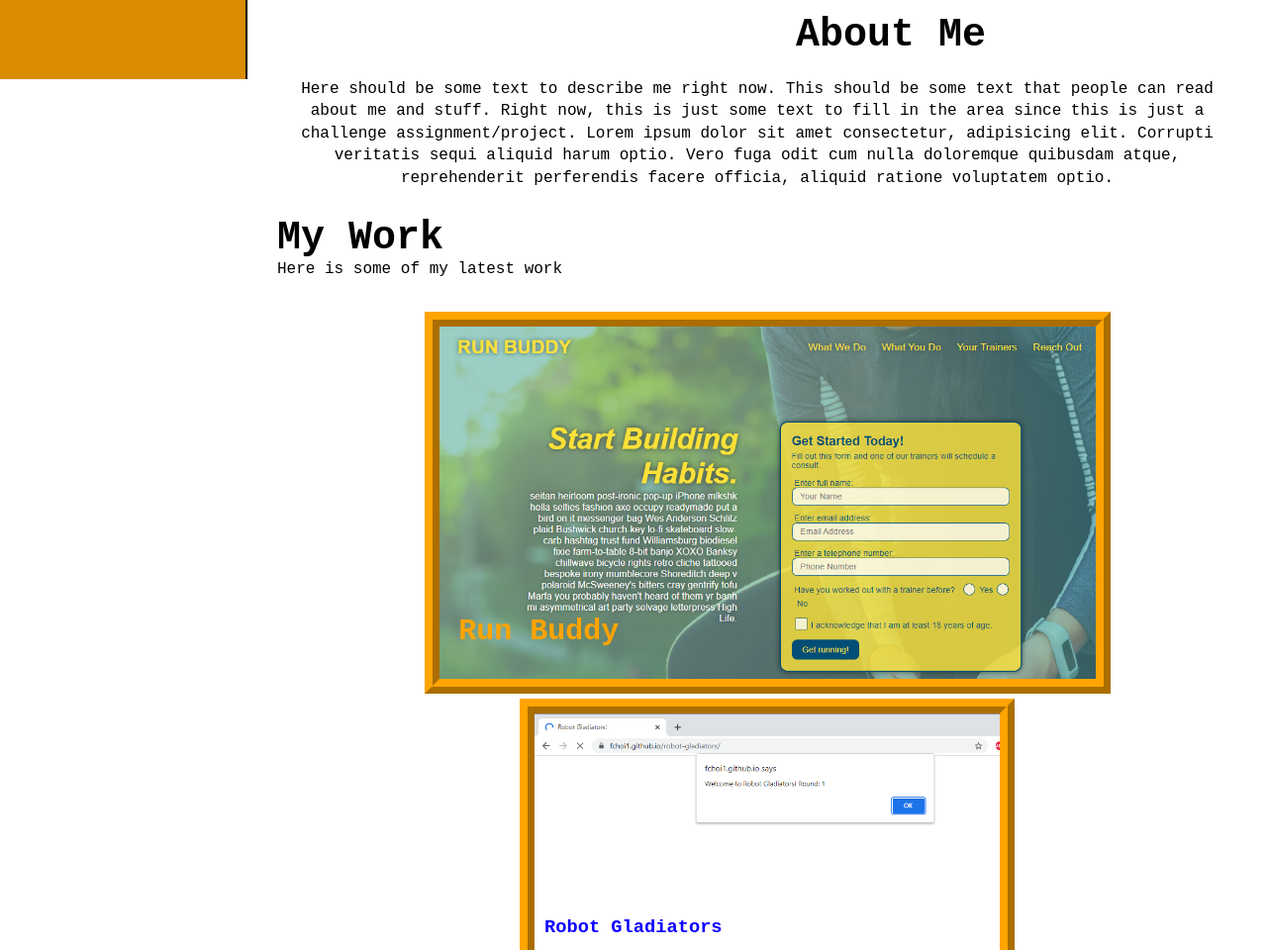
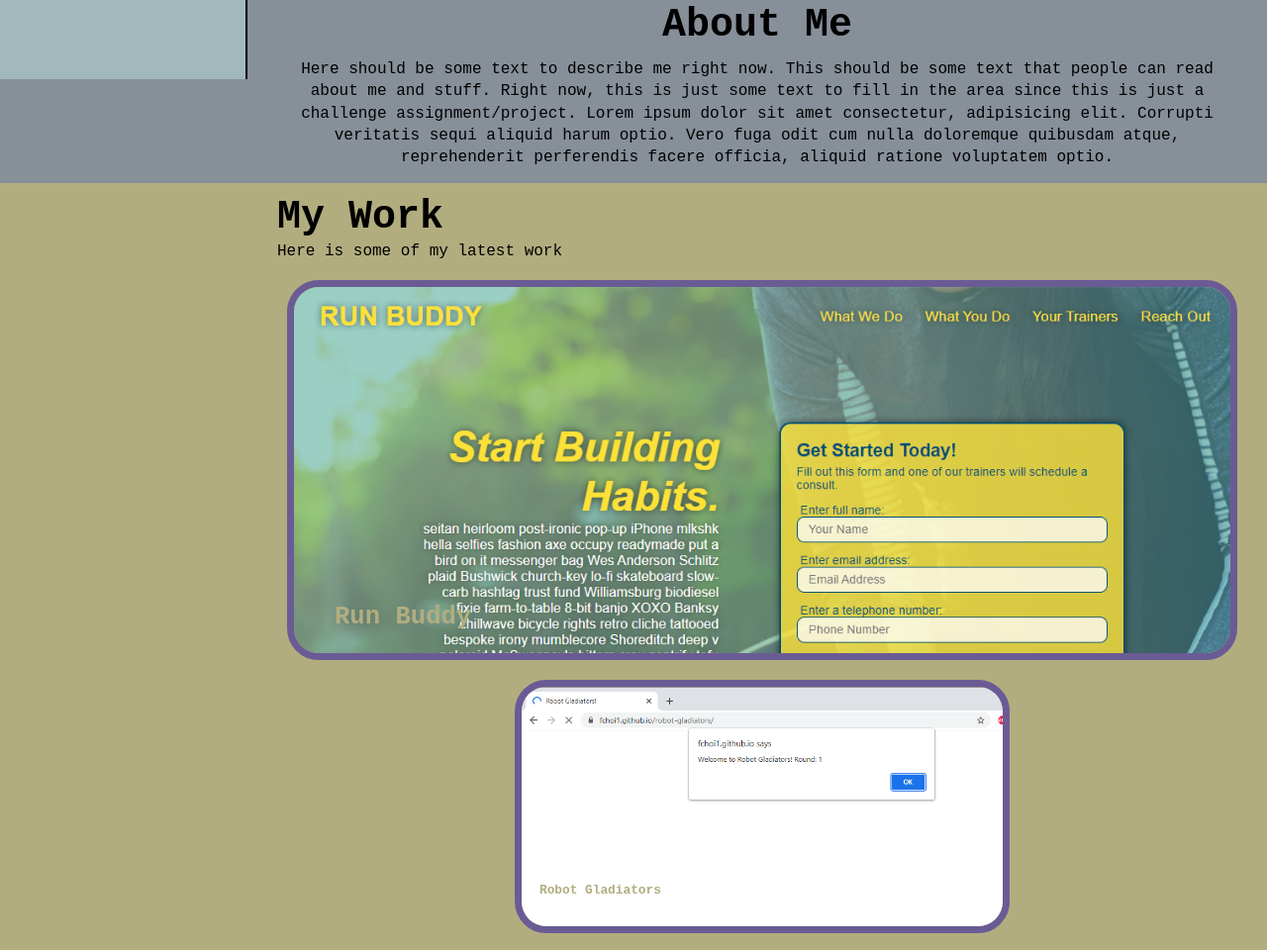
Before and after one commit to fchoi1/my-bio, a plain HTML site: page index.html in a window 1280 px wide. Shown: the part 720-1680 px from the top of the page at 99% size. Drawn offline with Linux system fonts and the light colour scheme.

Commit message:
updated responsive design and colors

```diff
--- a/assets/css/styles.css
+++ b/assets/css/styles.css
@@ -1,12 +1,12 @@
 :root{
-    --color1: rgb(9, 0, 155) ;
-    --color2: rgb(15, 0, 255);
-    --color3: rgb(217, 140, 0);
-    --color4: rgb(255, 164, 0);
+    --color1: #a2b9bc ;
+    --color2: #b2ad7f;
+    --color3: #878f99;
+    --color4: #6b5b95;
     --font1: 'Courier New', Courier, monospace;
     --font2: 'Comic Sans MS', 'Comic Sans', 'cursive';
     --section-font-size: 40px;
-    --default-padding: 1% 10px 1% 280px;
+    --default-padding: 1% 20px 1% 280px;
 }
 
 *{
@@ -18,7 +18,6 @@
 body{
     font-family: var(--font1); /* Font perference in order */
     overflow-x: hidden;
-
 }
 
 /*side header Section */
@@ -27,8 +26,7 @@ header{
     font-family: var(--font1); /* Font perference in order */
     position: fixed;
     z-index: 1;
-    background-color: var(--color3);
-    color: var(--color1);
+    background-color: var(--color1);
     height: 100%;
     width: 250px; /* Width of side bar */
     text-align: center;
@@ -41,7 +39,6 @@ header h1{
     padding: 20px 0px;
     font-size: 40px;
     display: block;
-    color: var(--color1);
     text-shadow: 0 0 10px rgba(0, 0, 0, 0.5); /* last param is alpha (Transperency) */
     margin: auto;
     transition: 0.3s;
@@ -56,8 +53,8 @@ header h1 a{
 header img{
     margin: 30px 0px;
     border-radius: 50%;
-    border: 1px solid var(--color2);
-    height: 120px;
+    border: 2px solid var(--color4);
+    height: 140px;
     width: auto;
     transition: 0.5s;
 }
@@ -65,7 +62,7 @@ header img{
 header .navigation{
     padding: 10px;
     top: 76px;
-    background-color: var(--color3);
+    background-color: var(--color1);
     transition: 0.5s; /*  Transition effect */
 }
 
@@ -81,11 +78,12 @@ header .navigation a{
     text-decoration: none;
     font-size: 25px;
     transition: 0.3s;
-    color: var(--color1);
+    color: var(--color4);
+    font-weight: 700;
 }
 
 .navigation a:hover{
-    color: var(--color2);
+    color: var(--color3);
 }
 
 /* to account for side nav */
@@ -126,12 +124,12 @@ section{
 
 .intro{
     text-align: center;
+    background-color: var(--color3);
 }
 
 .intro h2{
     margin: 10px 0;
     font-size: var(--section-font-size);
-    padding: var(--default-padding);
 }
 
 .intro p{
@@ -145,85 +143,80 @@ section{
     flex-wrap: wrap;
     justify-content: space-evenly;
     padding: var(--default-padding);
+    background-color: var(--color2);
 }
 
 .work-subtitle{
     width: 100%;
+    padding-bottom: 1%;
 }
 
 .work-subtitle h2{
     font-size: var(--section-font-size);
+    padding-bottom: 0.3%;
 }
 
 .project{
-    text-align: center;
     position: relative;
-    height: 50%;
+    height: 20vw;
     width: 45%;
     min-width: 500px;
+    margin: 10px;
 }
 
-.project h3{
+.project .project-name{
     position: absolute;
     top: 80%;
     left: 5%;
     color: var(--color2);
     margin: 0;
     padding: 0;
+    font-size: 1vw;
 }
 
-.project a{
+.project .project-image{
     text-decoration: none;
 }
 
-.project a img{
-    height: auto;
+.project .project-image img{
+    height: 100%;
     width: 100%;
     object-fit: cover;
-    object-position: left 30%;
-    border: 4mm ridge var(--color4);
+    object-position: left top;
+    border: 2mm solid var(--color4);
+    border-radius: 2em;
+
  }
 
 /* Larger img */
 
 .large-img{
-    width: 70%;
-    min-width: 500px;
-
+    height: 30vw;
+    width: 100%;
 }
 
-.large-img img{
-    width:  100%;
-    height: auto;
-    object-fit: cover;
-    object-position: left 60%;
-    border: 4mm ridge var(--color4);
-}
-
-.large-img h3{
-    position: relative;
-    top: 80%;
-    left: 5%;
-    font-size: 30px;
-    color: var(--color4);
+.large-img .large-h3{
+    top: 85%;
+    font-size: 2vw;
 }
 
 .contact{
     padding: var(--default-padding);
-    margin: 10px 0;
+    background-color: var(--color3);
 }
 
 .contact h2{
     font-size: var(--section-font-size);
 }
 
-.contact ul{
+.contact ul li{
     font-size: 20px;
+    list-style: none;
 }
 
 .footer{
-    background-color: var(--color1);
-    color: white;
+    background-color: var(--color4);
+    color: black;
     padding: 1% 10px 1% 260px;
 }
 
@@ -263,14 +256,17 @@ section{
         opacity: 0.9;
     }
 
+    .intro h2, .work h2, .contact h2{
+        font-size: 30px;
+    }
+
     .project, .large-img{
         min-width: 300px;
     }
 
     .large-img img, .project a img{
-        border: 2mm ridge var(--color4);
+        border: 1mm solid var(--color4);
     }
-
 
 
 
@@ -317,7 +313,7 @@ section{
         width:  50px;
         object-fit: cover;
         object-position: 10% 60%;
-        border: 2mm ridge var(--color4);
+        border: 1mm solid var(--color4);
     }
 
 }
--- a/index.html
+++ b/index.html
@@ -43,8 +43,8 @@
             <span>Here is some of my latest work</span>
         </div>
         <!-- Run Buddy -->
-        <div class="project, large-img" id="run-buddy">
-            <h3 class="project-name">Run Buddy</h3>
+        <div class="project large-img" id="run-buddy">
+            <h3 class="project-name large-h3">Run Buddy</h3>
             <a class="project-image" href="https://fchoi1.github.io/run-buddy/">
                 <img src="./assets/images/run-buddy.png" alt="Run Buddy!">
             </a>
@@ -58,7 +58,7 @@
         </div>
         <!-- Challenge 1: Octo telegram  -->
         <div class="project" id="Octo telegram">
-            <h3> Challenge 1: Octo telegram</h3>
+            <h3 class="project-name"> Challenge 1: Octo telegram</h3>
             <a class="project-image" href="https://fchoi1.github.io/robot-gladiators/">
                 <img src="./assets/images/Horiseon.PNG" alt="Challenge 1: Horiseon">
             </a>
@@ -66,7 +66,7 @@
         </div>
         <!-- Challenge 2: my Bio  -->
         <div class="project" id="my-bio">
-            <h3> Challenge 2: My Bio</h3>
+            <h3 class="project-name"> Challenge 2: My Bio</h3>
             <a class="project-image" href="https://fchoi1.github.io/my-bio/">
                 <img src="./assets/images/my-bio.png" alt="Challenge 2: My Bio">
             </a>
```
